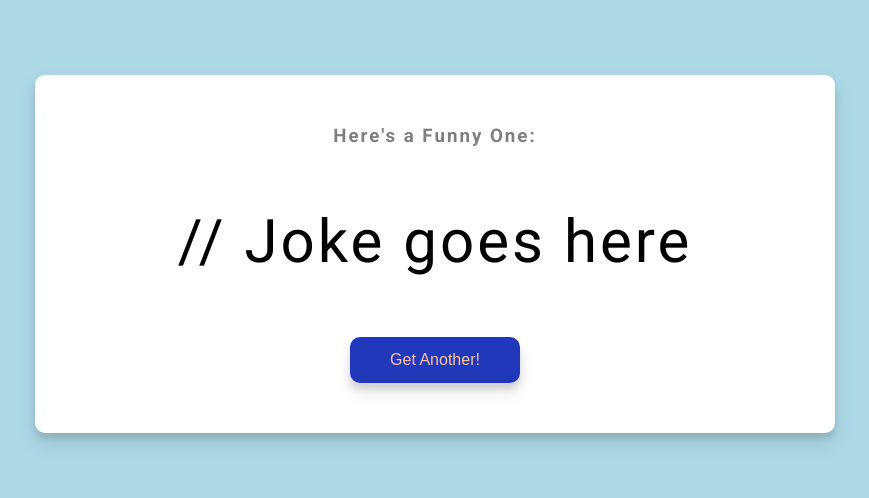
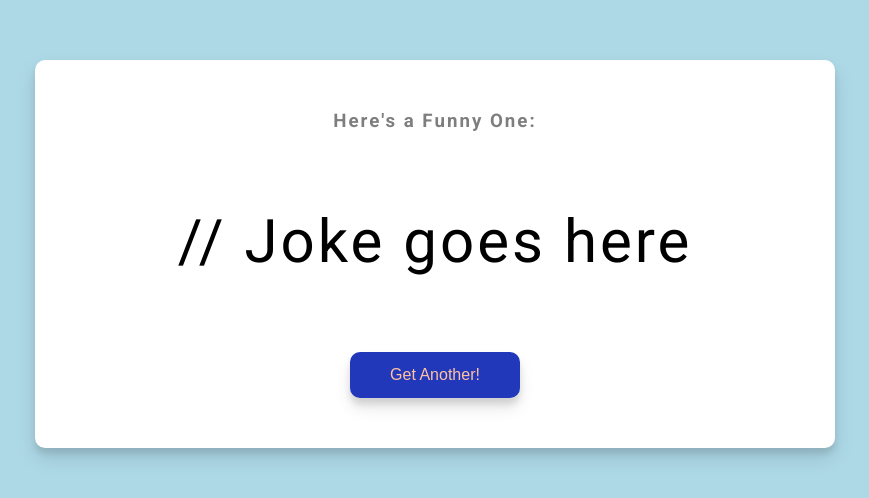
Before and after one commit to shawmn03/dad-jokes, a plain HTML site: page index.html in a window 1280 px wide. Shown: the part 146-644 px from the top of the page, without its empty margins (205-1074 px from the left). Drawn offline with Linux system fonts and the light colour scheme; no server answers.

Commit message:
Update style.css

```diff
--- a/style.css
+++ b/style.css
@@ -36,7 +36,7 @@ h3 {
 .joke {
   font-size: 60px;
   letter-spacing: 3px;
-  line-height: 90px;
+  line-height: 120px;
   margin: 50px auto;
   max-width: 600px;
 }
```
